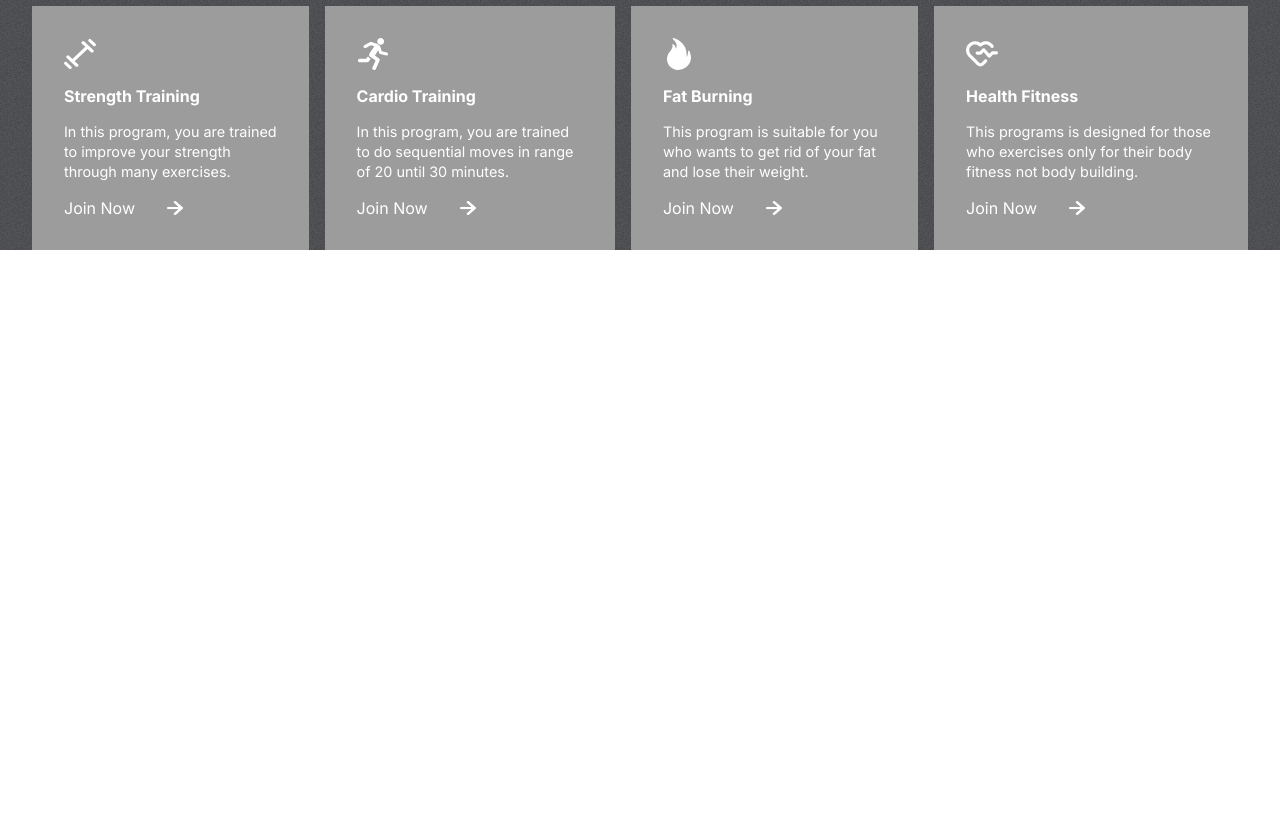
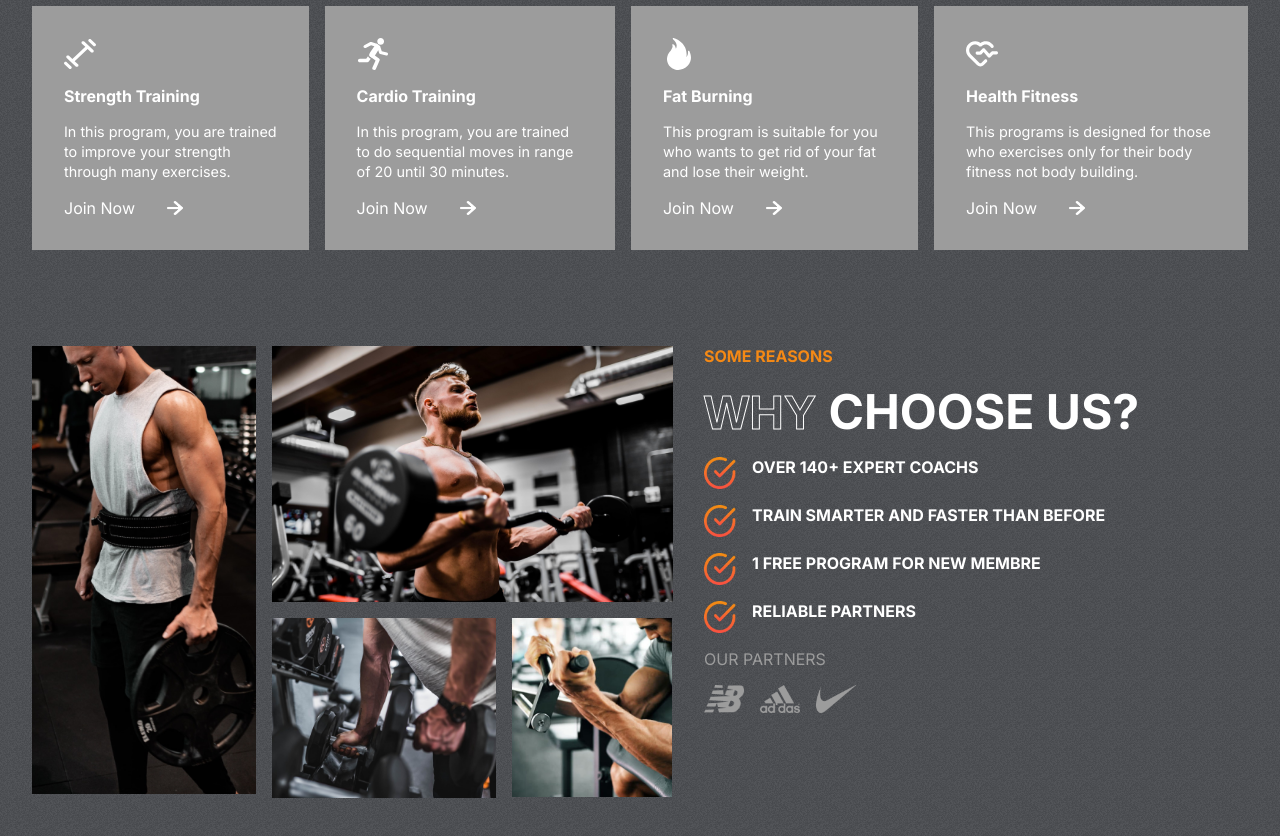
Before and after one commit to marouenmaatoug/FitClub, a React (Create React App) app: page / in a window 1280 px wide. Shown: the part 912-1748 px from the top of the page. Before the commit the page ends 1162 px from the top, so only its background shows below. Built offline with nearby package versions, Linux system fonts and the light colour scheme.

Commit message:
Reasons Component

```diff
--- a/src/App.js
+++ b/src/App.js
@@ -1,11 +1,13 @@
 import "./App.css";
 import Hero from "./components/Hero/Hero";
 import Programs from "./components/Programs/Programs";
+import Reasons from "./components/Reasons/Reasons";
 function App() {
     return (
         <div className="App">
             <Hero />
             <Programs />
+            <Reasons />
         </div>
     );
 }
--- a/src/components/Hero/Hero.css
+++ b/src/components/Hero/Hero.css
@@ -105,7 +105,7 @@
     display: flex;
     gap: 1rem;
     flex-direction: column;
-    align-items: start;
+    align-items: flex-start;
     background-color: var(--darkGrey);
     width: fit-content;
     padding: 1rem;
--- a/src/components/Programs/Programs.css
+++ b/src/components/Programs/Programs.css
@@ -1,4 +1,4 @@
-.programs {
+.Programs {
     display: flex;
     flex-direction: column;
     gap: 2rem;
--- a/src/components/Programs/Programs.jsx
+++ b/src/components/Programs/Programs.jsx
@@ -4,7 +4,7 @@
 import RightArrow from "../../assets/rightArrow.png";
 const Programs = () => {
     return (
-        <div className="programs" id="programs">
+        <div className="Programs" id="programs">
             {/* header */}
             <div className="programs-header">
                 <span className="stroke-text">Explore our</span>
--- /dev/null
+++ b/src/components/Reasons/Reasons.css
@@ -0,0 +1,74 @@
+.Reasons {
+    padding: 0 2rem;
+    display: flex;
+    gap: 2rem;
+}
+.left-r {
+    flex: 1 1;
+    display: grid;
+    gap: 1rem;
+    grid-template-columns: repeat(3, 1fr);
+    grid-auto-rows: 1fr;
+}
+
+.left-r > img {
+    object-fit: cover;
+}
+.left-r > :nth-child(1) {
+    width: 14rem;
+    grid-row: 1/3;
+    grid-column: 1/2;
+    height: 28rem;
+}
+.left-r > :nth-child(2) {
+    width: auto;
+    height: 16rem;
+    grid-column: 2/4;
+}
+.left-r > :nth-child(3) {
+    width: 14rem;
+    grid-column: 2/3;
+    grid-row: 2;
+}
+.left-r > :nth-child(4) {
+    width: 10rem;
+    grid-column: 3/4;
+    height: 11.2rem;
+}
+.right-r {
+    flex: 1 1;
+    text-transform: uppercase;
+    display: flex;
+    gap: 1rem;
+    flex-direction: column;
+}
+.right-r > span {
+    font-weight: bold;
+    color: var(--orange);
+}
+.right-r > div {
+    color: white;
+    font-size: 3rem;
+    font-weight: bold;
+}
+.details-r {
+    display: flex;
+    flex-direction: column;
+    gap: 1rem;
+}
+.details-r > div {
+    font-size: 1rem;
+    display: flex;
+    gap: 1rem;
+}
+.details-r > div > img {
+    width: 2rem;
+    height: 2rem;
+}
+.partners {
+    display: flex;
+    gap: 1rem;
+}
+.partners > img {
+    width: 2.5rem;
+}
--- /dev/null
+++ b/src/components/Reasons/Reasons.jsx
@@ -0,0 +1,58 @@
+import React from "react";
+import "./Reasons.css";
+import image1 from "../../assets/image1.png";
+import image2 from "../../assets/image2.png";
+import image3 from "../../assets/image3.png";
+import image4 from "../../assets/image4.png";
+import nb from "../../assets/nb.png";
+import adidas from "../../assets/adidas.png";
+import nike from "../../assets/nike.png";
+import tick from "../../assets/tick.png";
+
+const Reasons = () => {
+    return (
+        <div className="Reasons" id="reasons">
+            <div className="left-r">
+                <img src={image1} alt="" />
+                <img src={image2} alt="" />
+                <img src={image3} alt="" />
+                <img src={image4} alt="" />
+            </div>
+            <div className="right-r">
+                <span>some reasons</span>
+                <div>
+                    <span className="stroke-text">why </span>
+                    <span>choose us?</span>
+                </div>
+                <div className="details-r">
+                    <div>
+                        <img src={tick} alt=""></img>
+                        <span>over 140+ expert coachs</span>
+                    </div>
+                    <div>
+                        <img src={tick} alt="" />
+                        <span>train smarter and faster than before</span>
+                    </div>
+                    <div>
+                        <img src={tick} alt="" />
+                        <span>1 free program for new membre</span>
+                    </div>
+                    <div>
+                        <img src={tick} alt="" />
+                        <span>reliable partners</span>
+                    </div>
+                </div>
+                <span style={{ color: "var(--gray)", fontWeight: "normal" }}>
+                    OUR PARTNERS
+                </span>
+                <div className="partners">
+                    <img src={nb} alt="" />
+                    <img src={adidas} alt="" />
+                    <img src={nike} alt="" />
+                </div>
+            </div>
+        </div>
+    );
+};
+
+export default Reasons;
```
Also changed, not shown: 1 other file (tests, documents, lock files or other folders).
